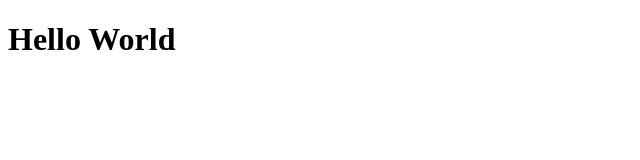
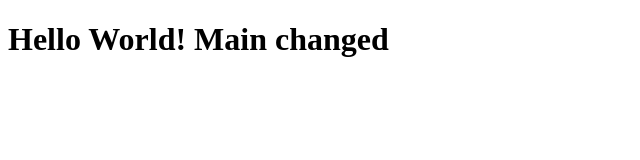
Before and after one commit to Lukas-Swc/testing-repository, a plain HTML site: page index.html in a window 1280 px wide. Shown: the whole page, without its empty margins (0-640 px from the left). Drawn offline with Linux system fonts and the light colour scheme.

Commit message:
changed file for 3-way merge example part 3

```diff
--- a/index.html
+++ b/index.html
@@ -1,3 +1,3 @@
 <!DOCTYPE html>
 
-<h1>Hello World</h1>
+<h1>Hello World! Main changed</h1>
```
